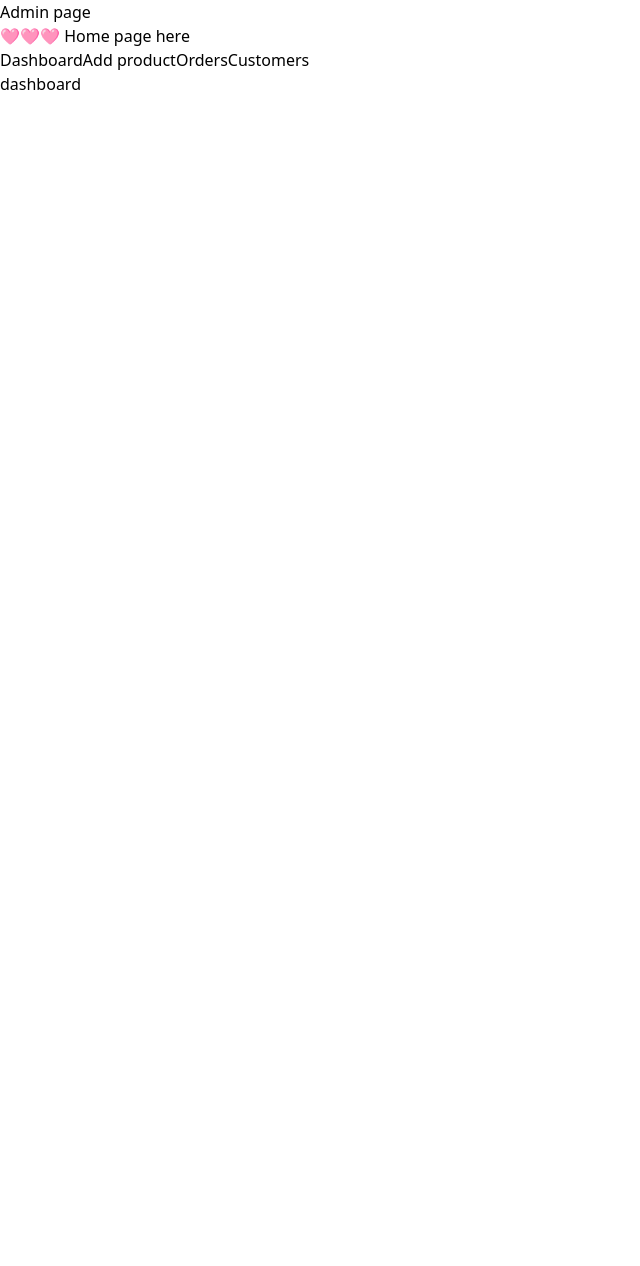
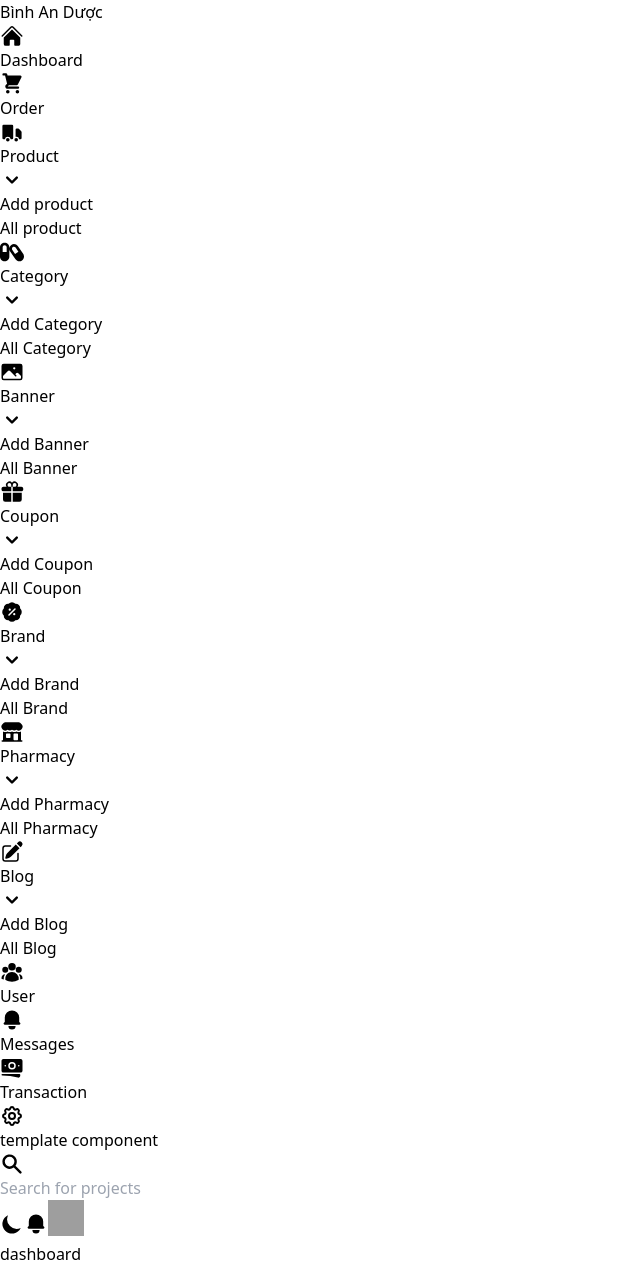
Before and after one commit to vanthiet1/DATN-QuanLiNhaThuoc, a React (Vite) app in the folder Client/: page /admin/dashboard in a window 1280 px wide. Shown: the whole page, without its empty margins (0-640 px from the left). Before the commit the page ends 800 px from the top, so only its background shows below. Built offline with nearby package versions, Linux system fonts and the light colour scheme; grey boxes are pictures that could not be loaded.

Commit message:
tạo phần component siderbar layout admin

```diff
--- a/Client/src/components/layouts/LayoutAdmin.jsx
+++ b/Client/src/components/layouts/LayoutAdmin.jsx
@@ -1,50 +1,57 @@
 import React from 'react';
-import { Link, Outlet } from 'react-router-dom';
-import { PATH_ROUTERS_ADMIN, PATH_ROUTERS_CLIENT } from '../../utils/constant/routers';
+import { Outlet } from 'react-router-dom';
+import SidebarAdmin from '../sidebars/SidebarAdmin';
+import { InputText } from '../ui/form';
+import AppIcons from '../ui/icon';
+import { Button } from '../ui/button';
+import Image from '../ui/image/Image';
+
+const HeaderSearch = () => {
+  return (
+    <div
+      id='header-search-group'
+      className='w-[500px] px-2 py-2 rounded focus-within:outline-1 focus-within:outline focus-within:outline-blue-600 text-blue-600 flex border border-slate-300 border-solid items-center'
+    >
+      <AppIcons.SearchIcons width='24' height='24' />
+      <InputText addClassNames='border-none flex-1 focus:outline-0' placeholder='Search for projects' />
+    </div>
+  );
+};
+
+const Header = () => {
+  const avatarTestUrl = 'https://i.pravatar.cc/300';
+  return (
+    <header className='flex-1 bg-white border-b border-gray-300 py-4 shadow-md'>
+      <div className='container flex items-center justify-between px-6'>
+        <HeaderSearch />
+        <div className='flex items-center gap-5'>
+          <Button addClassNames='text-blue-600'>
+            <AppIcons.DarkIcon />
+          </Button>
+          <Button addClassNames='text-blue-600'>
+            <AppIcons.NotiIcon />
+          </Button>
+          <Button>
+            <Image src={avatarTestUrl} alt='avatar-img' width='36' height='36' addClassNames='rounded-full' />
+          </Button>
+        </div>
+      </div>
+    </header>
+  );
+};
 
 const LayoutAdmin = () => {
   return (
-    <div>
-      <header className='h-[70px] w-full bg-zinc-800 flex items-center justify-center text-slate-100'>
-        <h1>Admin page</h1>
-        <Link className='fixed top-[25px] left-[30px]' to={PATH_ROUTERS_CLIENT.HOMEPAGE}>
-          🩷🩷🩷 Home page here
-        </Link>
-      </header>
-      <main>
-        <div className='sider-bar-main fixed left-0 top-[70px] z-10 w-[270px] bottom-0 h-full bg-zinc-800'>
-          <ul className='flex items-end p-4 flex-col gap-2'>
-            <Link
-              to={PATH_ROUTERS_ADMIN.DASHBOARD}
-              className=' hover:text-pink-400 w-full text-zinc-100 transition-colors border border-current px-[14px] py-1 rounded-md'
-            >
-              Dashboard
-            </Link>
-            <Link
-              to={PATH_ROUTERS_ADMIN.ADD_PRODUCT}
-              className=' hover:text-pink-400 w-full text-zinc-100 transition-colors border border-current px-[14px] py-1 rounded-md'
-            >
-              Add product
-            </Link>
-            <Link
-              to={PATH_ROUTERS_ADMIN.ORDERS}
-              className=' hover:text-pink-400 w-full text-zinc-100 transition-colors border border-current px-[14px] py-1 rounded-md'
-            >
-              Orders
-            </Link>
-            <Link
-              to={PATH_ROUTERS_ADMIN.CUSTOMERS}
-              className=' hover:text-pink-400 w-full text-zinc-100 transition-colors border border-current px-[14px] py-1 rounded-md'
-            >
-              Customers
-            </Link>
-          </ul>
+    <div className='flex h-screen'>
+      <SidebarAdmin />
+      <div className='flex flex-col flex-1 w-full'>
+        <Header />
+        <div className='h-full overflow-y-auto'>
+          <div className='container px-6'>
+            <Outlet></Outlet>
+          </div>
         </div>
-        <div className='main-content-wrapper pl-[280px]'>
-          <Outlet />
-        </div>
-      </main>
-      <footer></footer>
+      </div>
     </div>
   );
 };
--- /dev/null
+++ b/Client/src/components/sidebars/SidebarAdmin.jsx
@@ -0,0 +1,229 @@
+import React, { useState } from 'react';
+import { Link } from 'react-router-dom';
+import { PATH_ROUTERS_ADMIN } from '../../utils/constant/routers';
+import AppIcons from '../../components/ui/icon';
+import { cn } from '../../utils/helpers/mergeClasses';
+import Button from '../ui/button/Button';
+
+const MenuAdminItem = ({ children, isSubMenu = false, addClassNames = '', ...props }) => {
+  return (
+    <li
+      onClick={() => handleToggleMenu()}
+      className={cn('text-[16px] font-medium text-gray-500', {
+        'relative cursor-pointer': isSubMenu
+      })}
+      {...props}
+    >
+      {children}
+    </li>
+  );
+};
+
+const dataMenu = [
+  {
+    title: 'Dashboard',
+    icon: <AppIcons.HomeIcon />,
+    path: PATH_ROUTERS_ADMIN.DASHBOARD
+  },
+  {
+    icon: <AppIcons.OderIcon />,
+    title: 'Order',
+    path: PATH_ROUTERS_ADMIN.ORDERS
+  },
+  {
+    title: 'Product',
+    icon: <AppIcons.ProductIcon />,
+    subMenu: [
+      {
+        path: PATH_ROUTERS_ADMIN.ADD_PRODUCT,
+        title: 'Add product'
+      },
+      {
+        path: PATH_ROUTERS_ADMIN.ALL_PRODUCT,
+        title: 'All product'
+      }
+    ]
+  },
+  {
+    title: 'Category',
+    icon: <AppIcons.CategoryIcon />,
+    subMenu: [
+      {
+        path: PATH_ROUTERS_ADMIN.ADD_CATEGORY,
+        title: 'Add Category'
+      },
+      {
+        path: PATH_ROUTERS_ADMIN.ALL_CATEGORY,
+        title: 'All Category'
+      }
+    ]
+  },
+  {
+    title: 'Banner',
+    icon: <AppIcons.PhotoIcon />,
+    subMenu: [
+      {
+        path: PATH_ROUTERS_ADMIN.ADD_BANNER,
+        title: 'Add Banner'
+      },
+      {
+        path: PATH_ROUTERS_ADMIN.ALL_BANNER,
+        title: 'All Banner'
+      }
+    ]
+  },
+  {
+    title: 'Coupon',
+    icon: <AppIcons.GiftIcon />,
+    subMenu: [
+      {
+        path: PATH_ROUTERS_ADMIN.ADD_COUPON,
+        title: 'Add Coupon'
+      },
+      {
+        path: PATH_ROUTERS_ADMIN.ALL_COUPON,
+        title: 'All Coupon'
+      }
+    ]
+  },
+
+  {
+    title: 'Brand',
+    icon: <AppIcons.BrandIcon />,
+    subMenu: [
+      {
+        path: PATH_ROUTERS_ADMIN.ADD_BRAND,
+        title: 'Add Brand'
+      },
+      {
+        path: PATH_ROUTERS_ADMIN.ALL_BRAND,
+        title: 'All Brand'
+      }
+    ]
+  },
+  {
+    title: 'Pharmacy',
+    icon: <AppIcons.BuildingStorefront />,
+    subMenu: [
+      {
+        path: PATH_ROUTERS_ADMIN.ADD_PHARMARCY,
+        title: 'Add Pharmacy'
+      },
+      {
+        path: PATH_ROUTERS_ADMIN.ALL_PHARMARCY,
+        title: 'All Pharmacy'
+      }
+    ]
+  },
+  {
+    title: 'Blog',
+    icon: <AppIcons.PencilSquare />,
+    subMenu: [
+      {
+        path: PATH_ROUTERS_ADMIN.ADD_BLOG,
+        title: 'Add Blog'
+      },
+      {
+        path: PATH_ROUTERS_ADMIN.ALL_BLOG,
+        title: 'All Blog'
+      }
+    ]
+  },
+  {
+    icon: <AppIcons.UserGroup />,
+    title: 'User',
+    path: PATH_ROUTERS_ADMIN.USER
+  },
+  {
+    icon: <AppIcons.NotiIcon />,
+    title: 'Messages',
+    path: PATH_ROUTERS_ADMIN.MESSAGES
+  },
+  {
+    icon: <AppIcons.BanknotesIcon />,
+    title: 'Transaction',
+    path: PATH_ROUTERS_ADMIN.TRANSACTION
+  },
+  {
+    icon: <AppIcons.SetIcon />,
+    title: 'template component',
+    path: PATH_ROUTERS_ADMIN.TEMPLATECOMPONENT
+  }
+];
+
+const MenuAdmin = ({ data, isSubMenu = false, addClassNames = '' }) => {
+  const [openMenus, setOpenMenus] = useState({});
+
+  const handleToggleMenu = (title) => {
+    setOpenMenus((prevOpenMenus) => ({
+      ...prevOpenMenus,
+      [title]: !prevOpenMenus[title]
+    }));
+  };
+
+  return (
+    <ul
+      className={cn(
+        'space-y-4',
+        {
+          'ml-6 mt-2 space-y-2 text-[16px] font-normal text-gray-500': isSubMenu
+        },
+        addClassNames
+      )}
+    >
+      {data.length > 0 &&
+        data.map((menu, index) => {
+          const { title, subMenu, path, icon } = menu;
+          const isOpen = openMenus[title];
+          if (!subMenu) {
+            return (
+              <MenuAdminItem isSubMenu={false} key={index + title}>
+                <Link to={path} className='transition-colors hover:text-blue-500'>
+                  <span className='flex flex-grow'>
+                    {icon && icon}
+                    <span className='ml-4'>{title}</span>
+                  </span>
+                </Link>
+              </MenuAdminItem>
+            );
+          } else {
+            return (
+              <MenuAdminItem isSubMenu={true} key={index + title} onClick={() => handleToggleMenu(title)}>
+                <Button addClassNames='text-[18px] font-medium text-gray-700 flex cursor-pointer w-full'>
+                  <span className='flex flex-grow'>
+                    {icon && icon}
+                    <span className='ml-4'>{title}</span>
+                  </span>
+                  <AppIcons.ArrowDownIcon
+                    addClassNames={cn('transition-transform duration-300', {
+                      'rotate-180': isOpen
+                    })}
+                  />
+                </Button>
+                <MenuAdmin
+                  data={subMenu}
+                  isSubMenu={true}
+                  addClassNames={('transition-all duration-500', { hidden: !isOpen, block: isOpen })}
+                ></MenuAdmin>
+              </MenuAdminItem>
+            );
+          }
+        })}
+    </ul>
+  );
+};
+
+const SidebarAdmin = () => {
+  return (
+    <aside className='w-[270px] hidden lg:block overflow-y-auto'>
+      <h1 className='p-4 font-bold text-lg'>
+        <Link to={PATH_ROUTERS_ADMIN.DASHBOARD}>Bình An Dược</Link>
+      </h1>
+      <div className='p-4 mt-10' id='menu-admin-wrapper'>
+        <MenuAdmin data={dataMenu} />
+      </div>
+    </aside>
+  );
+};
+
+export default SidebarAdmin;
--- /dev/null
+++ b/Client/src/components/sidebars/index.js
@@ -0,0 +1 @@
+export { default as SiderbarAdmin } from './SidebarAdmin';
```
